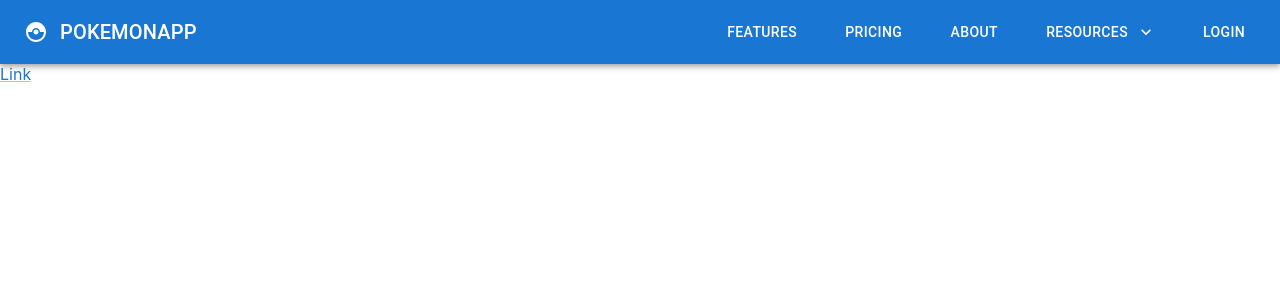
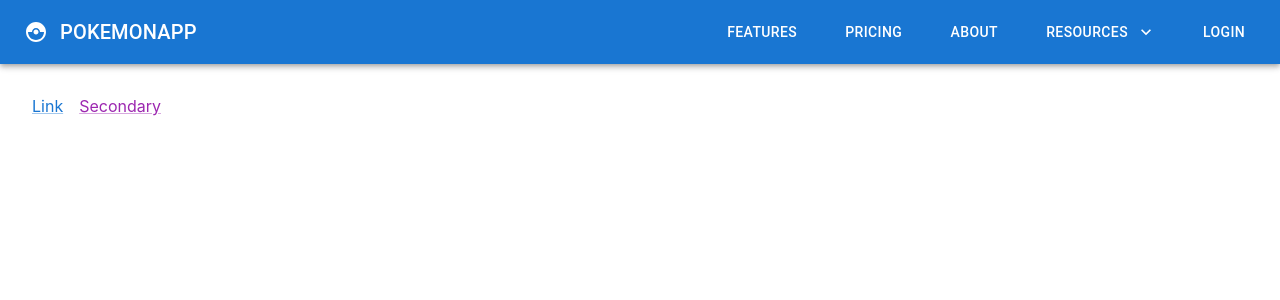
Before and after one commit to Mhdez221993/react-mui, a React (Create React App) app: page / in a window 1280 px wide. Shown: the top 300 px of the page. Built offline with nearby package versions, Linux system fonts and the light colour scheme.

Commit message:
Add color prop with link Mui

```diff
--- a/src/components/MuiLink.tsx
+++ b/src/components/MuiLink.tsx
@@ -2,8 +2,11 @@ import { Link, Stack } from "@mui/material";
 
 export const MuiLink = () => {
   return (
-    <Stack>
+    <Stack direction="row" spacing={2} m={4}>
       <Link href="#">Link</Link>
+      <Link href="#" color="secondary">
+        Secondary
+      </Link>
     </Stack>
   );
 };
```
